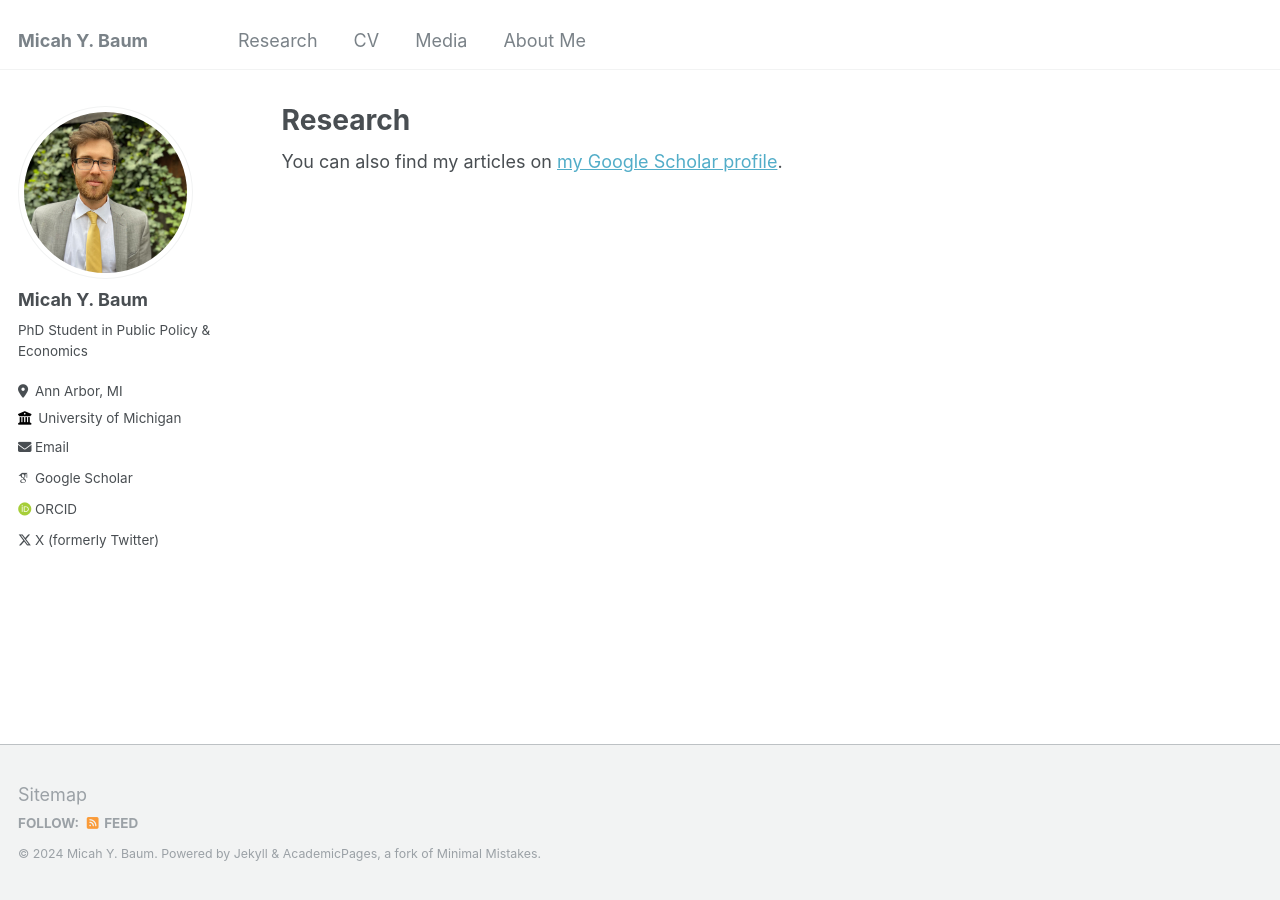
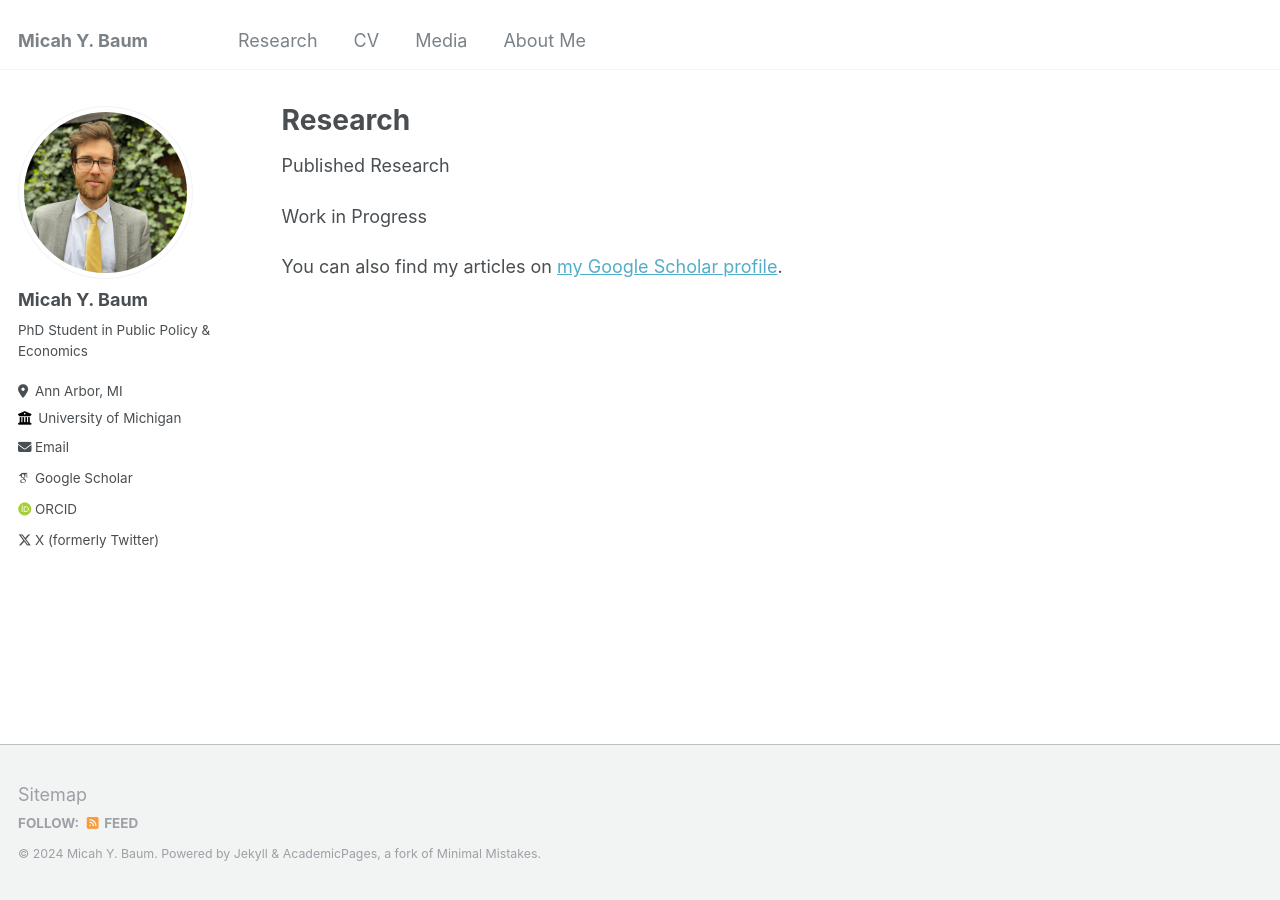
Before and after one commit to micah-baum/micah-baum.github.io, a Jekyll site: the page built from _pages/research.md, in a window 1280 px wide. Built offline with Jekyll 4.4.1, drawn with Linux system fonts in a browser that asks for light colours; some web fonts are replaced.

Commit message:
Update research.md

```diff
--- a/_pages/research.md
+++ b/_pages/research.md
@@ -5,12 +5,18 @@ permalink: /research/
 author_profile: true
 ---
 
-{% if site.author.googlescholar %}
-  <div class="wordwrap">You can also find my articles on <a href="{{https://scholar.google.com/citations?user=xFVVMNoAAAAJ&hl=en&oi=ao}}">my Google Scholar profile</a>.</div>
-{% endif %}
-
+Published Research
 {% include base_path %}
 
-{% for post in site.research reversed %}
+{% for post in site.research-published reversed %}
   {% include archive-single.html %}
 {% endfor %}
+
+Work in Progress
+{% include base_path %}
+
+{% for post in site.research-in-progress reversed %}
+  {% include archive-single.html %}
+{% endfor %}
+
+<div class="wordwrap">You can also find my articles on <a href="{{https://scholar.google.com/citations?user=xFVVMNoAAAAJ&hl=en&oi=ao}}">my Google Scholar profile</a>.</div>
```
